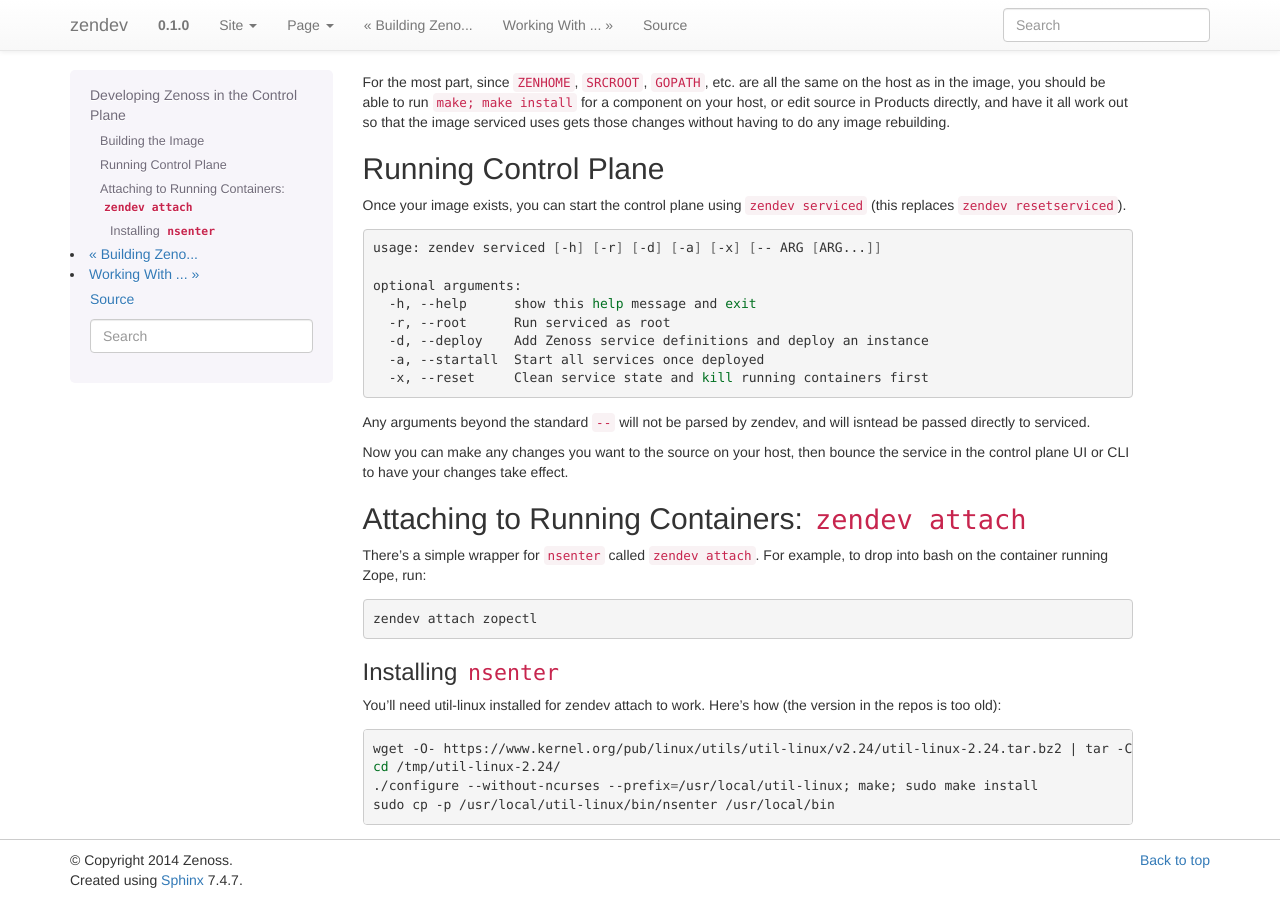
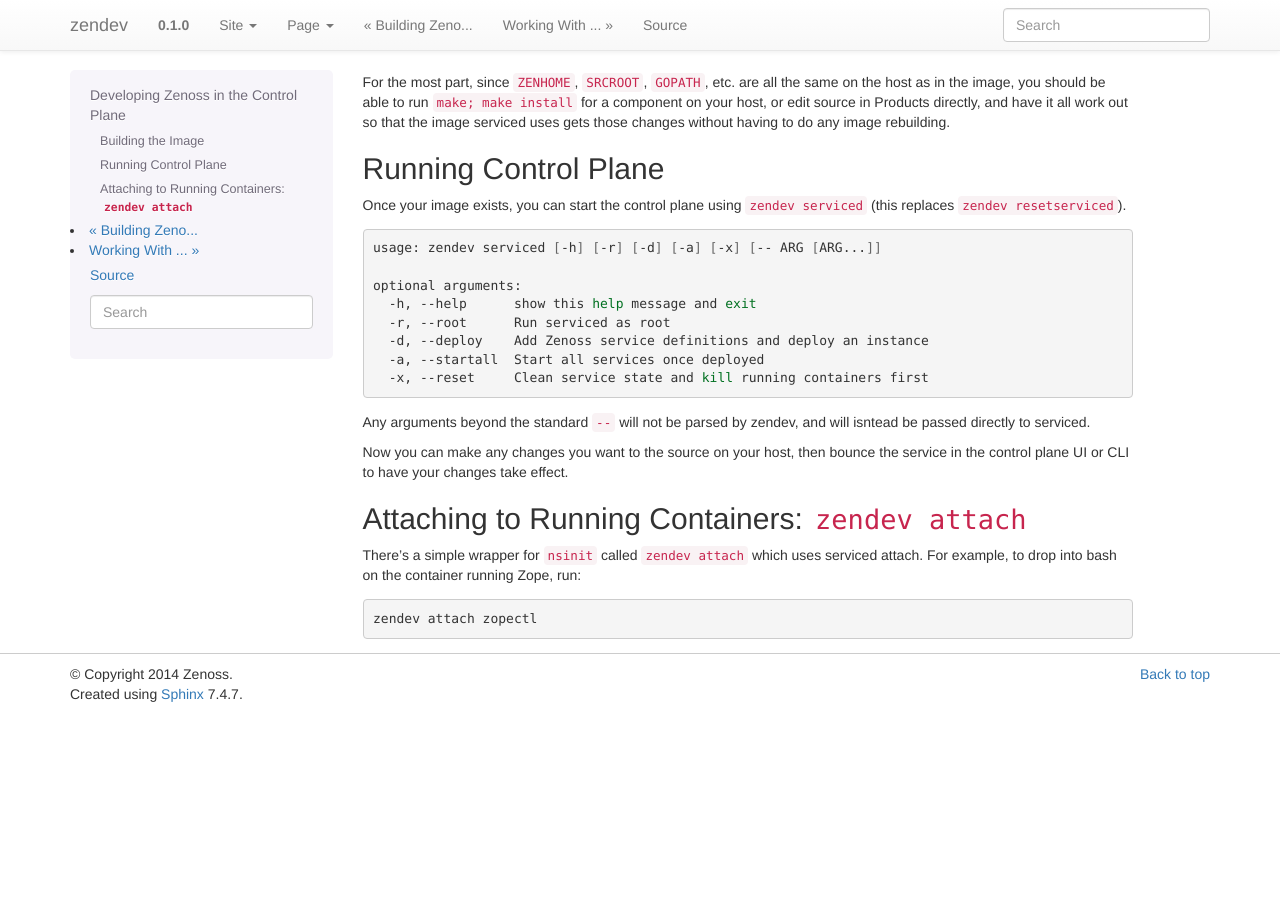
Before and after one commit to zenoss/zendev, a Sphinx documentation site: the page built from docs/devimg.rst, in a window 1280 px wide and 900 px high, scrolled down 544 px. Built offline with Sphinx 7.4.7, drawn with Linux system fonts in a browser that asks for light colours; after the commit the page ends 1258 px from its top, so only the background shows below that.

Commit message:
replaced nsenter with serviced attached that uses nsinit

```diff
--- a/docs/devimg.rst
+++ b/docs/devimg.rst
@@ -62,21 +62,9 @@
 
 Attaching to Running Containers: ``zendev attach``
 ==================================================
-There's a simple wrapper for ``nsenter`` called ``zendev attach``. For example,
-to drop into bash on the container running Zope, run:
+There's a simple wrapper for ``nsinit`` called ``zendev attach`` which uses
+serviced attach.  For example, to drop into bash on the container running Zope, run:
 
 .. code-block:: bash
 
     zendev attach zopectl
-
-Installing ``nsenter``
-----------------------
-You'll need util-linux installed for zendev attach to work. Here's how (the
-version in the repos is too old):
-
-.. code-block:: bash
-
-    wget -O- https://www.kernel.org/pub/linux/utils/util-linux/v2.24/util-linux-2.24.tar.bz2 | tar -C /tmp -xj
-    cd /tmp/util-linux-2.24/
-    ./configure --without-ncurses --prefix=/usr/local/util-linux; make; sudo make install
-    sudo cp -p /usr/local/util-linux/bin/nsenter /usr/local/bin
```
Also changed, not shown: 1 other file.
